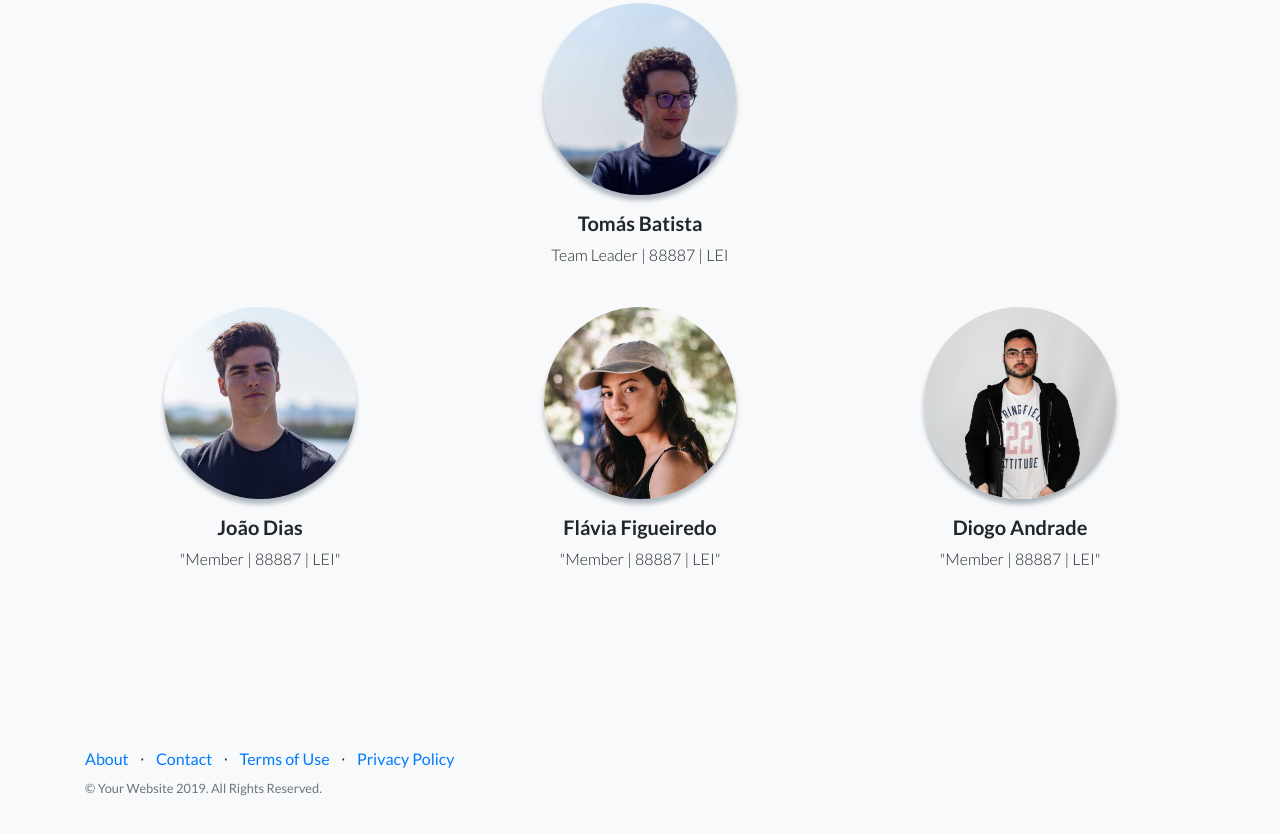
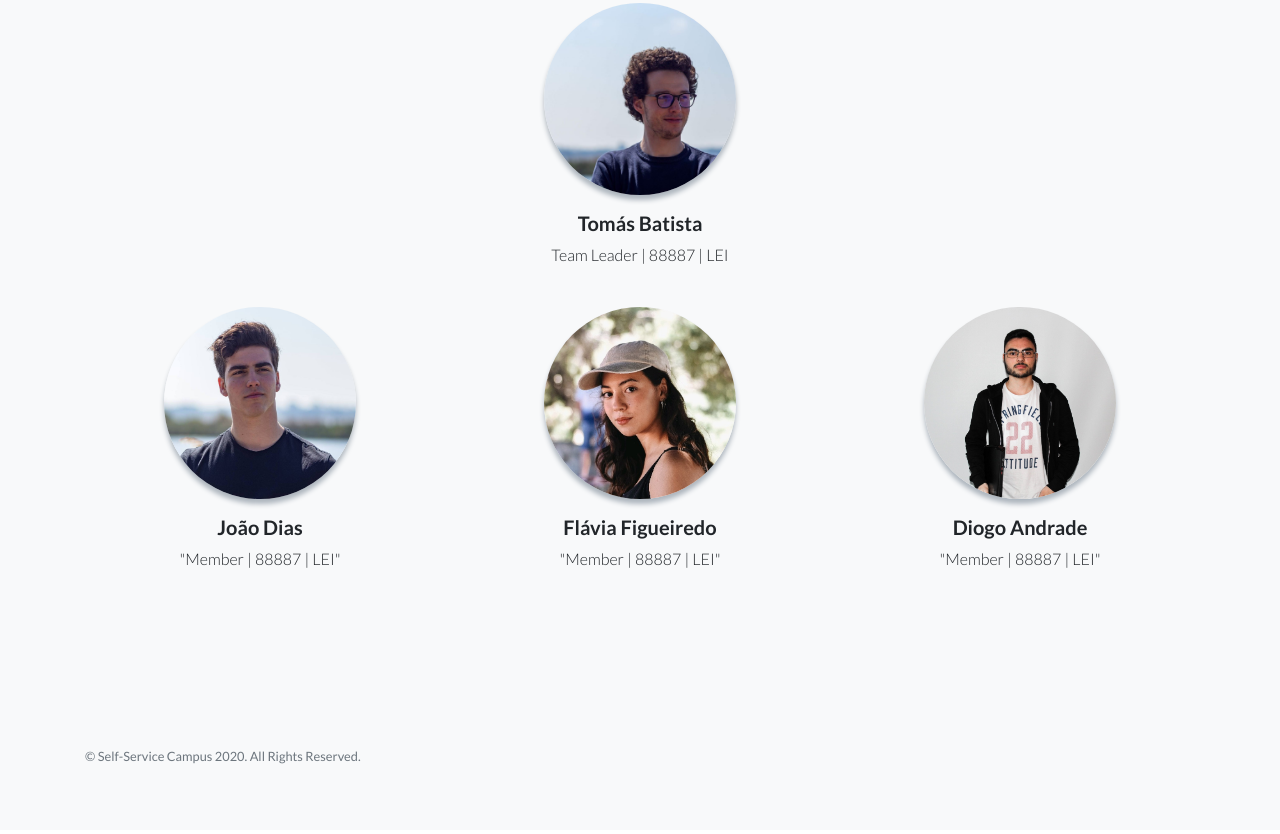
Before and after one commit to Self-Service-Campus/ssc-public_website, a website: page index.html in a window 1280 px wide. Shown: the part 1736-2570 px from the top of the page. Drawn offline with Linux system fonts and the light colour scheme.

Commit message:
changes to public website

```diff
--- a/index.html
+++ b/index.html
@@ -52,7 +52,7 @@
             </div>
           </div>
           <br/>
-          <p class="mb-5" style="text-align: right;">O objetivo deste projeto é aplicar o conceito de SDN à rede do Campus
+          <p class="mb-5" style="text-align: center;">O objetivo deste projeto é aplicar o conceito de SDN à rede do Campus
             da Universidade de Aveiro, desenvolvendo mecanismos que permitam aos gestores e utilizadores e
             definição de redes virtuais, ligações virtuais e a gestão integrada dos diversos recursos virtualizados na UA.
              Identifica-se a necessidade de desenvolver adaptadores que permitam a integração dos equipamentos, a definição
@@ -77,19 +77,17 @@
             <div class="features-icons-icon d-flex">
               <img src="img/slack.png" class="text-primary m-auto" style="height:4rem"></img>
             </div>
-            <a href="projetoinformtica-g5.slack.com">
               <h3>Slack</h3>
-            </a>
            <!-- <p class="lead mb-0">This theme will look great on any device, no matter the size!</p> -->
           </div>
         </div>
         <div class="col-lg-4">
           <div class="features-icons-item mx-auto mb-5 mb-lg-0 mb-lg-3">
             <div class="features-icons-icon d-flex">
-              <img src="img/gitlab.png" class="text-primary m-auto" style="height:5rem"></img>
+              <img src="img/github.png" class="text-primary m-auto" style="height:5rem"></img>
             </div>
-            <a href="http://gitlab.atnog.av.it.pt/">
-              <h3>Gitlab</h3>
+            <a href="https://github.com/Self-Service-Campus/ssc-django">
+              <h3>GitHub</h3>
             </a>
             <!-- <p class="lead mb-0">Featuring the latest build of the new Bootstrap 4 framework!</p> -->
           </div>
@@ -192,24 +190,7 @@
     <div class="container">
       <div class="row">
         <div class="col-lg-6 h-100 text-center text-lg-left my-auto">
-          <ul class="list-inline mb-2">
-            <li class="list-inline-item">
-              <a href="#">About</a>
-            </li>
-            <li class="list-inline-item">&sdot;</li>
-            <li class="list-inline-item">
-              <a href="#">Contact</a>
-            </li>
-            <li class="list-inline-item">&sdot;</li>
-            <li class="list-inline-item">
-              <a href="#">Terms of Use</a>
-            </li>
-            <li class="list-inline-item">&sdot;</li>
-            <li class="list-inline-item">
-              <a href="#">Privacy Policy</a>
-            </li>
-          </ul>
-          <p class="text-muted small mb-4 mb-lg-0">&copy; Your Website 2019. All Rights Reserved.</p>
+          <p class="text-muted small mb-4 mb-lg-0">&copy; Self-Service Campus 2020. All Rights Reserved.</p>
         </div>
         <div class="col-lg-6 h-100 text-center text-lg-right my-auto">
 
```
